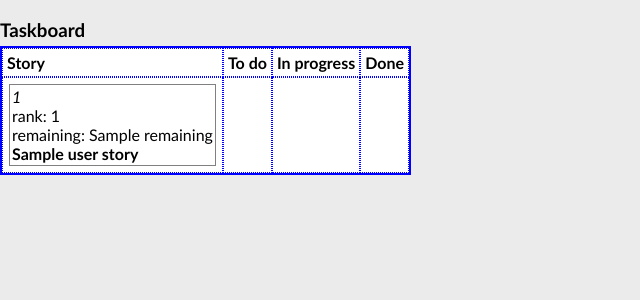
After one commit to mahiti/agilito, a Django app: template agilito/templates/taskboard.html in a window 1280 px wide. The commit adds this page. Shown: the top 300 px of the page, without its empty margins (0-640 px from the left). Run offline with Django 3.2, Linux system fonts and the light colour scheme; the template is opened without the code that fills it: most values are stand-ins (such as "Sample title", 1, 10 or a date in 2020).

Commit message:
Taskboard view
git-svn-id: http://agilito.googlecode.com/svn/trunk@153 573662cc-8f25-11dd-82cb-3113a4e48fd9

```diff
--- a/agilito/media/css/forms.css
+++ b/agilito/media/css/forms.css
@@ -164,3 +164,50 @@ ul.tags span.small {
     font-size: x-small;
     font-style: italic;
 }
+
+#taskboard {
+    border-width: 2px 2px 2px 2px;
+    border-spacing: 0px;
+    border-style: solid solid solid solid;
+    border-color: blue blue blue blue;
+    border-collapse: separate;
+    background-color: white;
+}
+#taskboard th {
+    border-width: 1px 1px 1px 1px;
+    padding: 4px 4px 4px 4px;
+    border-style: dotted dotted dotted dotted;
+    border-color: blue blue blue blue;
+    background-color: white;
+    -moz-border-radius: 0px 0px 0px 0px;
+}
+#taskboard td {
+    border-width: 1px 1px 1px 1px;
+    padding: 4px 4px 4px 4px;
+    border-style: dotted dotted dotted dotted;
+    border-color: blue blue blue blue;
+    background-color: white;
+    -moz-border-radius: 0px 0px 0px 0px;
+}
+#taskboard ul {
+    border: 1px solid gray;
+    margin: 2px;
+    padding: 2px;
+    /* display: inline; */
+    display: compact;
+}
+#taskboard li {
+    list-style-type: none;
+}
+#taskboard .task li {
+    display: inline;
+}
+#taskboard .task li.name {
+    display: block;
+}
+#taskboard li.name span {
+    font-weight: bold;
+}
+#taskboard li.id span {
+    font-style: italic;
+}
--- a/agilito/templates/iteration_status.html
+++ b/agilito/templates/iteration_status.html
@@ -386,6 +386,7 @@ else {
 <li><a href="{{ status_table_url }}">task status</a></li>
 <li><a target="_burndown" href="{{ burndown_chart_url }}">Burndown chart</a></li>
 <li><a target="_chart" href="{% url agilito.views.product_backlog_chart current_project.id,current_iteration.id %}">Backlog evolution since start of iteration</a></li>
+<li><a onclick="popup(this, 'taskboard'); return false" href="{% url agilito.views.taskboard current_project.id,current_iteration.id %}">Task board</a></li>
 </ul>
 
 {% else %}
--- /dev/null
+++ b/agilito/templates/taskboard.html
@@ -0,0 +1,77 @@
+<!DOCTYPE html PUBLIC "-//W3C//DTD XHTML 1.0 Transitional//EN"
+    "http://www.w3.org/TR/xhtml1/DTD/xhtml1-transitional.dtd">
+<html xmlns="http://www.w3.org/1999/xhtml" xml:lang="en" lang="en">
+<head>
+    <title>{% block title %}Agilito Project Managment App{% endblock %}</title>
+    <link rel="stylesheet" href="/agilito/css/style.css" type="text/css" media="screen" />
+
+    <link rel="stylesheet" href="/agilito/css/forms.css" type="text/css" media="screen" />
+    <link rel="stylesheet" href="/agilito/css/tables.css" type="text/css" media="screen" />
+    {% block css%} {%endblock%}
+    <script type="text/javascript" src="/agilito/js/jquery.js"></script>
+    <script type="text/javascript" src="/agilito/js/ui.js"></script>
+</head>
+
+<body>
+<h3>Taskboard</h3>
+<table id="taskboard" cellspacing="0" cellpadding="2">
+<thead>
+    <tr>
+        <th>Story</th>
+        <th>To do</th>
+        <th>In progress</th>
+        <th>Done</th>
+    </tr>
+</thead>
+
+<tbody>
+{% for us in user_stories %}
+    <tr>
+        <td>
+            <ul class="story">
+                <li class="id"><span>{{ us.id }}</span></li>
+                <li class="rank"><span>rank: {{ us.relative_rank }}</span></li>
+                <li class="remaining"><span>remaining: {{ us.remaining|default_if_none:"-" }}</span></li>
+                <li class="name"><span>{{ us.name }}</span></li>
+            </ul>
+        </td>
+        <td>
+            {% for ta in us.tasks %}
+                {% if ta.is_defined %}
+                    <ul class="task">
+                        <li class="id"><span>{{ ta.id }}</span></li>
+                        <li class="remaining"><span>remaining: {{ ta.remaining|default_if_none:"-" }}</span></li>
+                        <li class="name"><span>{{ ta.name }}</span></li>
+                    </ul>
+                {% endif %}
+            {% endfor %}
+        </td>
+        <td>
+            {% for ta in us.tasks %}
+                {% if ta.is_in_progress %}
+                    <ul class="task">
+                        <li class="id"><span>{{ ta.id }}</span></li>
+                        <li class="remaining"><span>remaining: {{ ta.remaining|default_if_none:"-" }}</span></li>
+                        <li class="name"><span>{{ ta.name }}</span></li>
+                    </ul>
+                {% endif %}
+            {% endfor %}
+        </td>
+        <td>
+            {% for ta in us.tasks %}
+                {% if ta.is_complete %}
+                    <ul class="task">
+                        <li class="id"><span>{{ ta.id }}</span></li>
+                        <li class="remaining"><span>remaining: {{ ta.remaining|default_if_none:"-" }}</span></li>
+                        <li class="name"><span>{{ ta.name }}</span></li>
+                    </ul>
+                {% endif %}
+            {% endfor %}
+        </td>
+    </tr>
+{% endfor %}
+</tbody>
+</table>
+
+</body>
+</html>
--- a/agilito/urls.py
+++ b/agilito/urls.py
@@ -16,6 +16,7 @@ urlpatterns = patterns('agilito.views',
 
     url(r'^(?P<project_id>\d+)/iteration/$', 'iteration_status', name="current_iteration_status"),
     url(r'^(?P<project_id>\d+)/iteration/(?P<iteration_id>\d+)/$', 'iteration_status', name="iteration_status_with_id"),
+    url(r'^(?P<project_id>\d+)/taskboard/(?P<iteration_id>\d+)/$', 'taskboard', name="taskboard"),
     url(r'^(?P<project_id>\d+)/iteration/(?P<iteration_id>\d+)/userstory/add/$', 'userstory_create', name="story_from_iteration"),
 
     url(r'^(?P<project_id>\d+)/iteration/hours/$', 'iteration_hours', name="current_iteration_hours"),
```
Also changed, not shown: agilito/views.py (+6 -2 lines).
